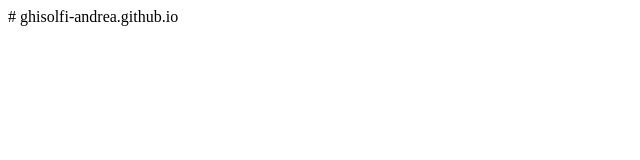
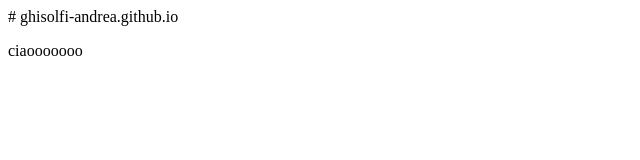
Before and after one commit to ghisolfi-andrea/ghisolfi-andrea.github.io, a plain HTML site: page index.html in a window 1280 px wide. Shown: the full height of the page, 0-640 px from the left. Drawn offline with Linux system fonts and the light colour scheme.

Commit message:
ho scritto la parte iniziale

```diff
--- a/index.html
+++ b/index.html
@@ -1 +1,11 @@
 # ghisolfi-andrea.github.io
+
+<html>
+    <head>
+ <title> Prova </title>
+    </head>
+
+    <body>
+ <p> ciaooooooo</p>
+    </body>
+</html>
```
